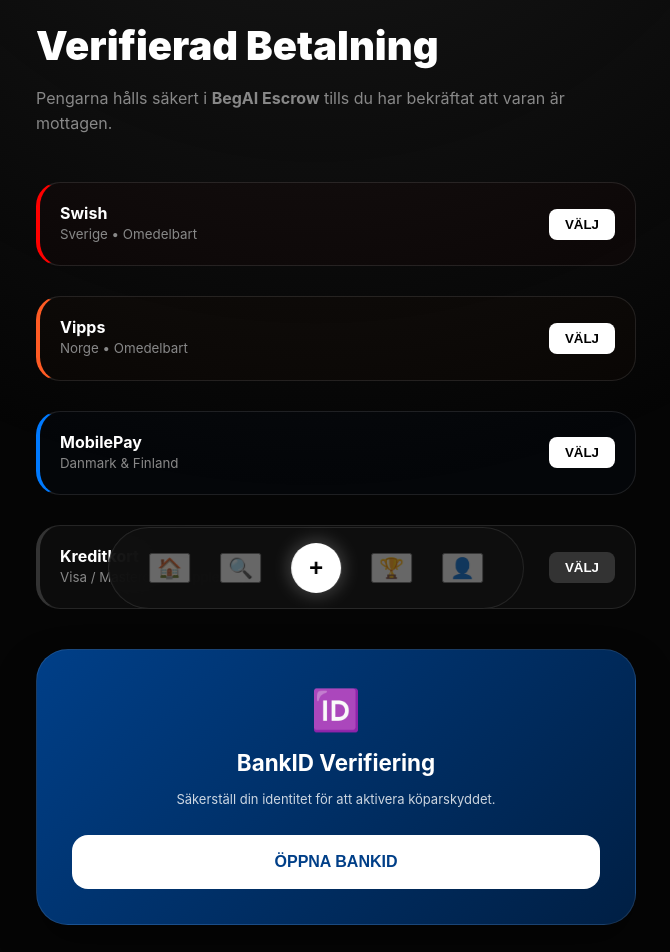
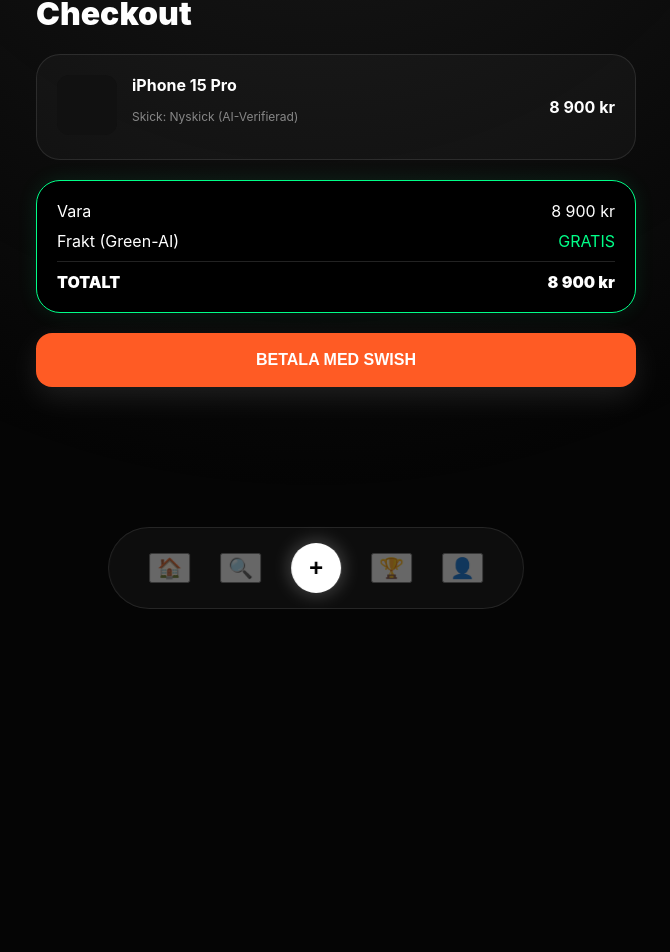
Before and after one commit to gascheckking/marketbeg-appGem, a Next.js app: page /checkout in a window 1280 px wide. Shown: the part 161-1113 px from the top of the page, without its empty margins (324-994 px from the left). After the commit the page ends 1055 px from the top, so only its background shows below. Built offline with nearby package versions, Linux system fonts and the light colour scheme.

Commit message:
Update page.tsx

```diff
--- a/app/checkout/page.tsx
+++ b/app/checkout/page.tsx
@@ -1,71 +1,60 @@
 "use client";
+import { useState } from "react";
+import BankIDSign from "../../components/BankIDSign";
 
 export default function Checkout() {
+  const [step, setStep] = useState("review"); // review, signing, complete
+
   return (
     <div className="app-shell" style={{ padding: '20px' }}>
-      <button onClick={() => window.history.back()} style={{ background: 'none', border: 'none', color: '#888', cursor: 'pointer', marginBottom: '20px' }}>← Tillbaka</button>
+      {step === "signing" && <BankIDSign onComplete={() => setStep("complete")} />}
 
-      <h1 style={{ fontSize: '2.5rem', fontWeight: 900, marginBottom: '10px' }}>Verifierad Betalning</h1>
-      <p className="muted" style={{ marginBottom: '30px' }}>
-        Pengarna hålls säkert i <strong>BegAI Escrow</strong> tills du har bekräftat att varan är mottagen.
-      </p>
+      <h1 style={{ marginTop: '40px', fontWeight: 900 }}>Checkout</h1>
 
-      <div className="payment-methods" style={{ display: 'grid', gap: '15px' }}>
-        {/* Sverige */}
-        <div className="pay-card" style={{ borderLeft: '4px solid #ff0000', background: 'rgba(255,0,0,0.02)' }}>
+      {step === "review" && (
+        <div style={{ animation: 'fadeIn 0.3s ease' }}>
+          <div className="pay-card" style={{ marginBottom: '20px' }}>
+            <div style={{ display: 'flex', gap: '15px' }}>
+              <div style={{ width: '60px', height: '60px', background: '#111', borderRadius: '12px' }}></div>
               <div>
-            <strong style={{ display: 'block' }}>Swish</strong>
-            <small className="muted">Sverige • Omedelbart</small>
+                <strong>iPhone 15 Pro</strong>
+                <p className="muted" style={{ fontSize: '12px' }}>Skick: Nyskick (AI-Verifierad)</p>
               </div>
-          <button className="small-pay" style={{ background: '#fff', color: '#000' }}>VÄLJ</button>
+            </div>
+            <strong>8 900 kr</strong>
           </div>
 
-        {/* Norge */}
-        <div className="pay-card" style={{ borderLeft: '4px solid #ff5b24', background: 'rgba(255,91,36,0.02)' }}>
-          <div>
-            <strong style={{ display: 'block' }}>Vipps</strong>
-            <small className="muted">Norge • Omedelbart</small>
+          <div className="glow-card" style={{ padding: '20px', borderRadius: '24px', marginBottom: '20px' }}>
+            <div style={{ display: 'flex', justifyContent: 'space-between', marginBottom: '10px' }}>
+              <span>Vara</span><span>8 900 kr</span>
             </div>
-          <button className="small-pay" style={{ background: '#fff', color: '#000' }}>VÄLJ</button>
+            <div style={{ display: 'flex', justifyContent: 'space-between', marginBottom: '10px' }}>
+              <span>Frakt (Green-AI)</span><span style={{ color: 'var(--accent)' }}>GRATIS</span>
             </div>
-
-        {/* Danmark/Finland */}
-        <div className="pay-card" style={{ borderLeft: '4px solid #007aff', background: 'rgba(0,122,255,0.02)' }}>
-          <div>
-            <strong style={{ display: 'block' }}>MobilePay</strong>
-            <small className="muted">Danmark & Finland</small>
-          </div>
-          <button className="small-pay" style={{ background: '#fff', color: '#000' }}>VÄLJ</button>
-        </div>
-
-        {/* Globalt */}
-        <div className="pay-card" style={{ borderLeft: '4px solid #333' }}>
-          <div>
-            <strong style={{ display: 'block' }}>Kreditkort</strong>
-            <small className="muted">Visa / Mastercard / Apple Pay</small>
-          </div>
-          <button className="small-pay" style={{ background: '#333', color: '#fff' }}>VÄLJ</button>
+            <div style={{ borderTop: '1px solid #222', marginTop: '10px', paddingTop: '10px', display: 'flex', justifyContent: 'space-between', fontWeight: 900 }}>
+              <span>TOTALT</span><span>8 900 kr</span>
             </div>
           </div>
 
-      <div className="bankid-box" style={{
-        marginTop: '40px',
-        background: 'linear-gradient(135deg, #003f88 0%, #001f44 100%)',
-        padding: '35px',
-        borderRadius: '32px',
-        textAlign: 'center',
-        boxShadow: '0 20px 40px rgba(0,0,0,0.4)',
-        border: '1px solid rgba(255,255,255,0.1)'
-      }}>
-        <div style={{ fontSize: '40px', marginBottom: '15px' }}>🆔</div>
-        <h3 style={{ margin: '0 0 10px 0', fontSize: '1.4rem' }}>BankID Verifiering</h3>
-        <p style={{ fontSize: '13px', opacity: 0.8, marginBottom: '25px', lineHeight: '1.6' }}>
-          Säkerställ din identitet för att aktivera köparskyddet.
-        </p>
-        <button className="primary-btn" style={{ background: '#fff', color: '#003f88', width: '100%', boxShadow: 'none' }}>
-          ÖPPNA BANKID
+          <button className="primary-btn" onClick={() => setStep("signing")} style={{ width: '100%', background: '#ff5b24', color: '#fff' }}>
+            BETALA MED SWISH
           </button>
         </div>
+      )}
+
+      {step === "complete" && (
+        <div style={{ textAlign: 'center', marginTop: '60px', animation: 'scaleUp 0.5s ease' }}>
+          <div style={{ fontSize: '80px' }}>🎉</div>
+          <h2 style={{ fontSize: '2rem', fontWeight: 900 }}>KÖPET KLART!</h2>
+          <p className="muted">Dina pengar hålls i AI-Escrow tills du godkänt varan.</p>
+          <div className="stat-pill" style={{ margin: '20px auto', display: 'inline-block' }}>
+            +120 BegTokens Intjänade 🪙
+          </div>
+          <button className="primary-btn" onClick={() => window.location.href='/feed'} style={{ width: '100%', marginTop: '30px' }}>
+            TILL MINA KÖP
+          </button>
+        </div>
+      )}
     </div>
   );
 }
```
Lines whose indentation alone changed are shown as unchanged.
